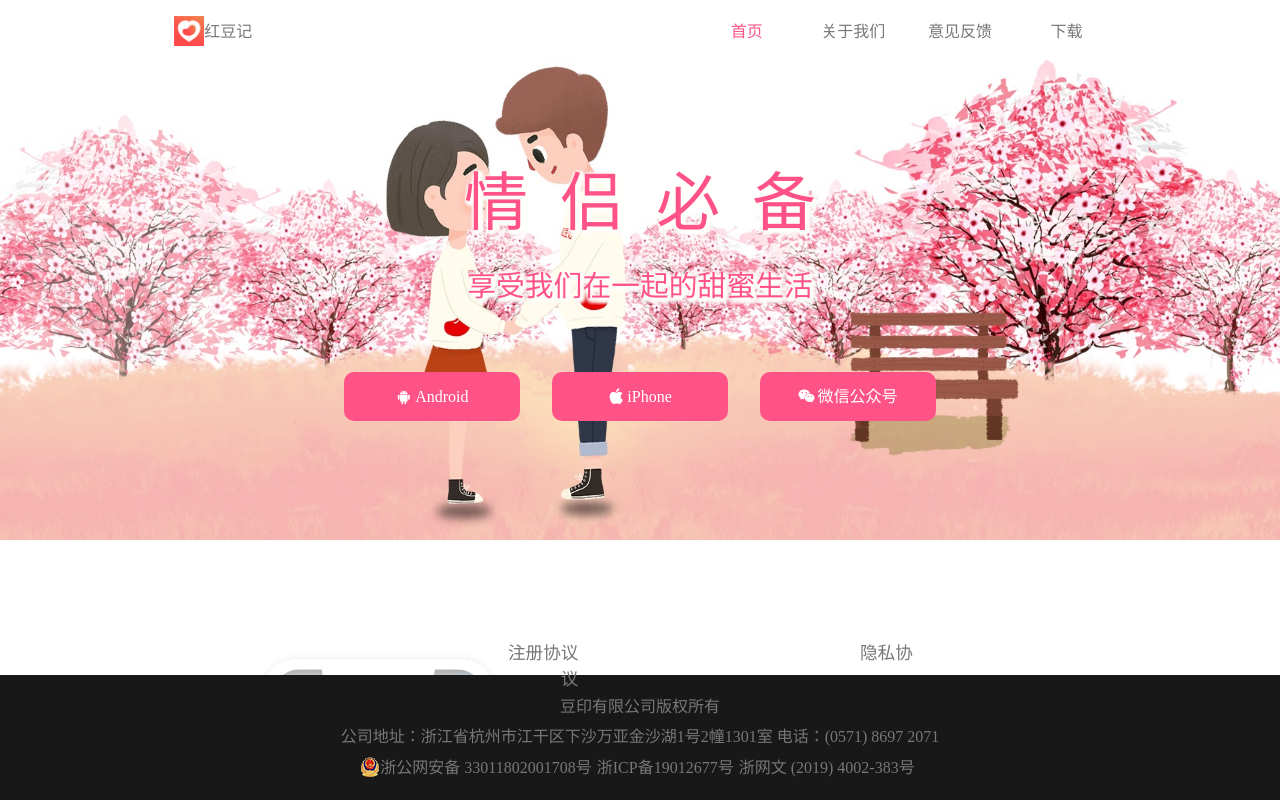
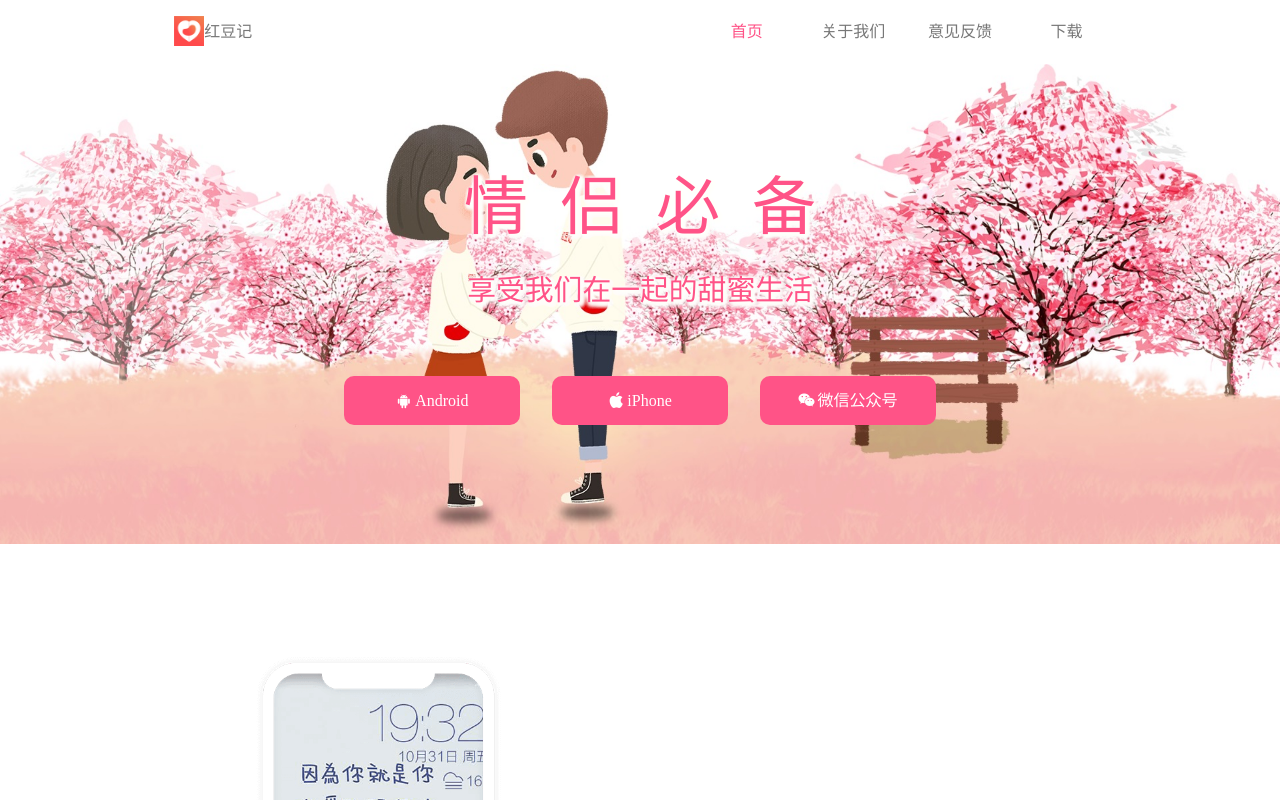
Before and after one commit to GhostCatcg/hongdouji, a Nuxt app: page / in a window 1280 px wide. Shown: the top 800 px of the page. Built offline with nearby package versions, Linux system fonts and the light colour scheme.

Commit message:
更改固定底部

```diff
--- a/layouts/default.vue
+++ b/layouts/default.vue
@@ -1,6 +1,11 @@
 <template>
   <div class="default">
-    <el-container class="container">
+        <h-header></h-header>
+        <nuxt />
+
+        <h-footer></h-footer>
+
+    <!-- <el-container class="container">
 
       <el-header class="header">
         <h-header></h-header>
@@ -10,11 +15,11 @@
         <nuxt />
       </el-main>
 
-      <el-footer class="footer" :height="125">
+      <el-footer class="footer" height="125">
         <h-footer></h-footer>
       </el-footer>
 
-    </el-container>
+    </el-container> -->
   </div>
 </template>
 
--- a/nuxt.config.js
+++ b/nuxt.config.js
@@ -5,12 +5,14 @@ module.exports = {
   ** Headers of the page
   */
   head: {
-    title: process.env.npm_package_name || '',
+    // title: process.env.npm_package_name || '',
+    title:"红豆记",
     meta: [
       { charset: 'utf-8' },
       { name: 'viewport', content: 'width=device-width, initial-scale=1' },
-      { hid: 'description', name: 'description', content: process.env.npm_package_description || '' },
-      { hid: 'content', name: 'contents', content: "情侣交友"}
+      // { hid: 'description', name: 'description', content: process.env.npm_package_description || '' },
+      { hid: 'description', name: 'description', content: "红豆记服务于上千万情侣用户，是一个分享与记录生活的平台，在红豆记里，用户以图文，视频等形式记录二人生活的点滴。情侣分享的内容涵盖旅行、健身、时尚、美食、影视等各个生活领域。" },
+      // { hid: 'content', name: 'contents', content: "红豆记服务于上千万情侣用户，是一个分享与记录生活的平台，在红豆记里，用户以图文，视频等形式记录二人生活的点滴。情侣分享的内容涵盖旅行、健身、时尚、美食、影视等各个生活领域。"}
     ],
     link: [
       { rel: 'icon', type: 'image/x-icon', href: '/favicon.ico' }
```
